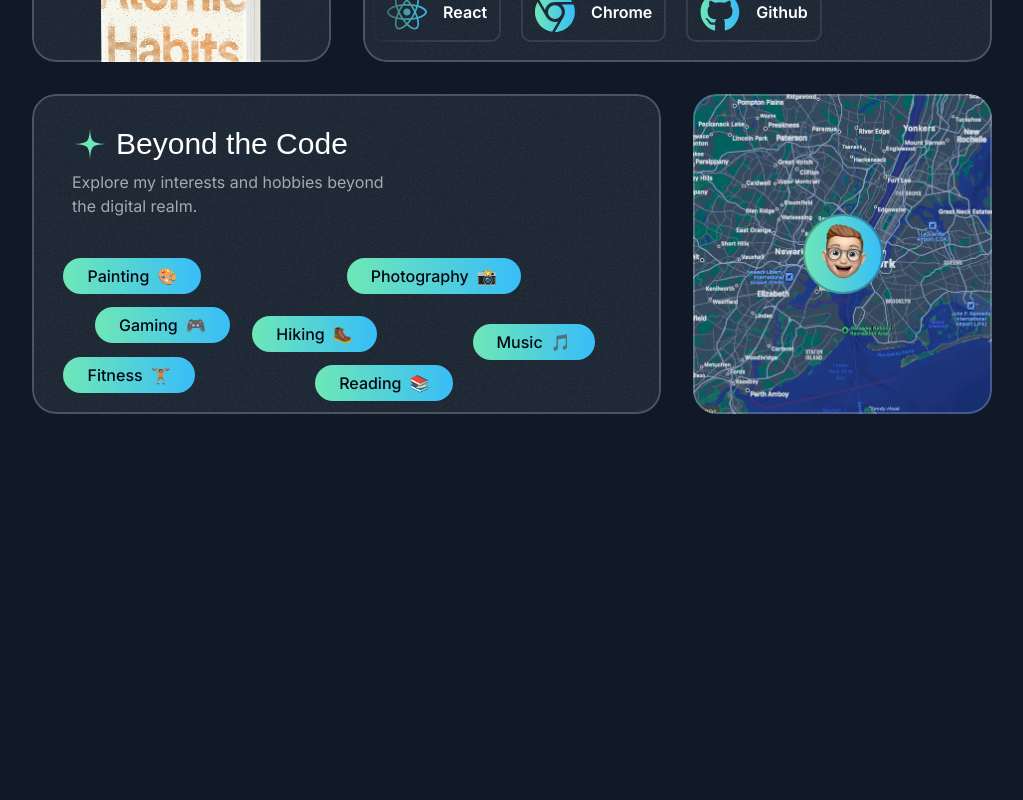
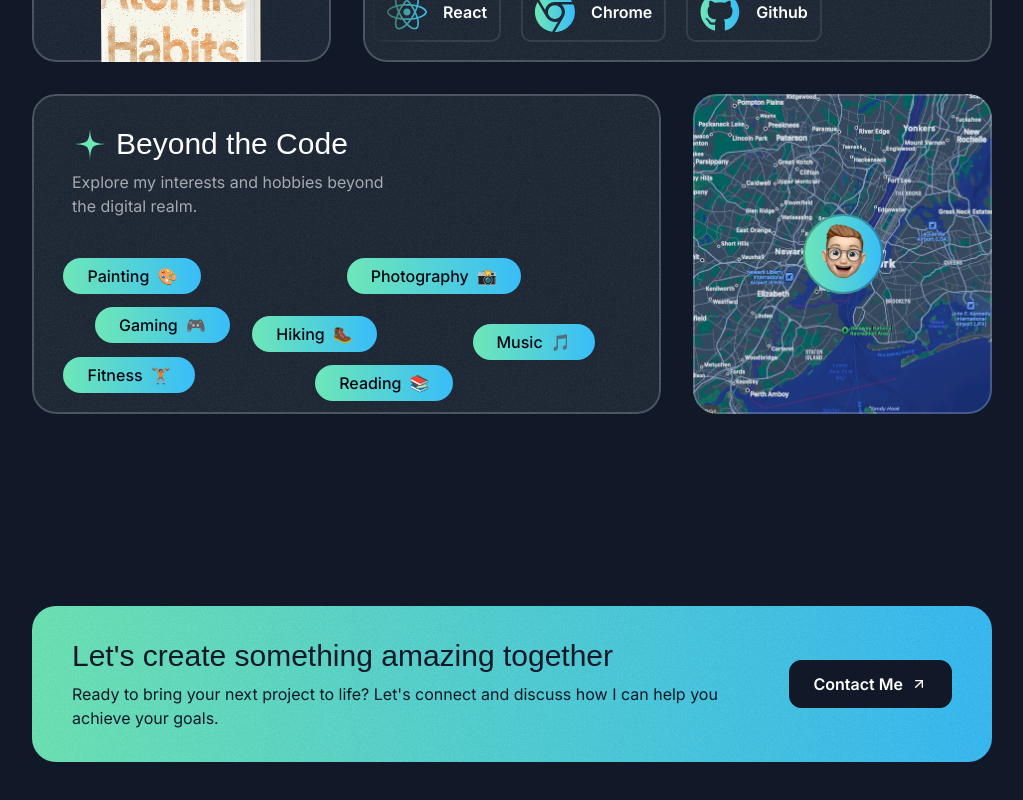
Before and after one commit to saaranganand/website, a Next.js app: page / in a window 1280 px wide. Shown: the part 4534-5334 px from the top of the page, without its empty margins (128-1151 px from the left). Before the commit the page ends 5060 px from the top, so only its background shows below. Built offline with nearby package versions, Linux system fonts and the light colour scheme; a web font is replaced by a local one.

Commit message:
call to action section

```diff
--- a/src/app/page.tsx
+++ b/src/app/page.tsx
@@ -4,6 +4,7 @@
 import { TapeSection } from "@/sections/Tape";
 import { TestimonialsSection } from '@/sections/Testimonials'
 import { AboutSection } from "@/sections/About";
+import { ContactSection } from "@/sections/Contact";
 
 export default function Home() {
   return (
@@ -14,6 +15,7 @@
       <TapeSection />
       <TestimonialsSection />
       <AboutSection />
+      <ContactSection />
     </div>
   );
 }
--- a/src/sections/Contact.tsx
+++ b/src/sections/Contact.tsx
@@ -1,3 +1,36 @@
+import ArrowUpRightIcon from "@/assets/icons/arrow-up-right.svg";
+import grainImage from "@/assets/images/grain.jpg";
+
 export const ContactSection = () => {
-  return <div>Contact Section</div>;
+  return (
+    <div className="py-16 pt-12 lg:py-24 lg:pt-20">
+      <div className="container">
+        <div className="bg-gradient-to-r from-emerald-300 to-sky-400 text-gray-900 py-8 px-10 rounded-3xl text-center md:text-left relative overflow-hidden z-0">
+          <div
+            className="absolute inset-0 opacity-5 -z-10"
+            style={{
+              backgroundImage: `url(${grainImage.src})`,
+            }}
+          ></div>
+          <div className="flex flex-col md:flex-row gap-8 md:gap-16 items-center">
+            <div>
+              <h2 className="font-serif text-2xl md:text-3xl">
+                Let's create something amazing together
+              </h2>
+              <p className="text-sm md:text-base mt-2">
+                Ready to bring your next project to life? Let's connect and
+                discuss how I can help you achieve your goals.
+              </p>
+            </div>
+            <div>
+              <button className="text-white bg-gray-900 inline-flex items-center px-6 h-12 rounded-xl gap-2 w-max border border-gray-900">
+                <span className="font-semibold ">Contact Me</span>
+                <ArrowUpRightIcon className="size-4" />
+              </button>
+            </div>
+          </div>
+        </div>
+      </div>
+    </div>
+  );
 };
```
